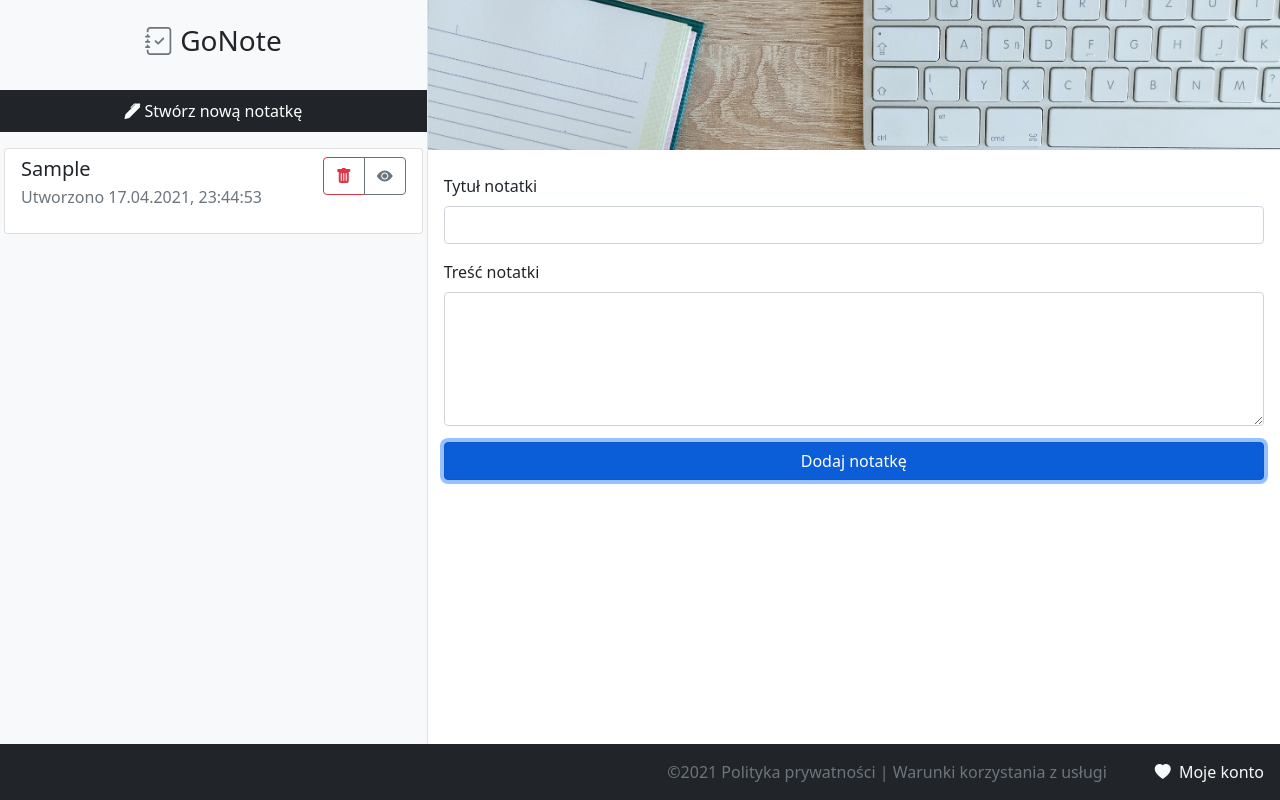
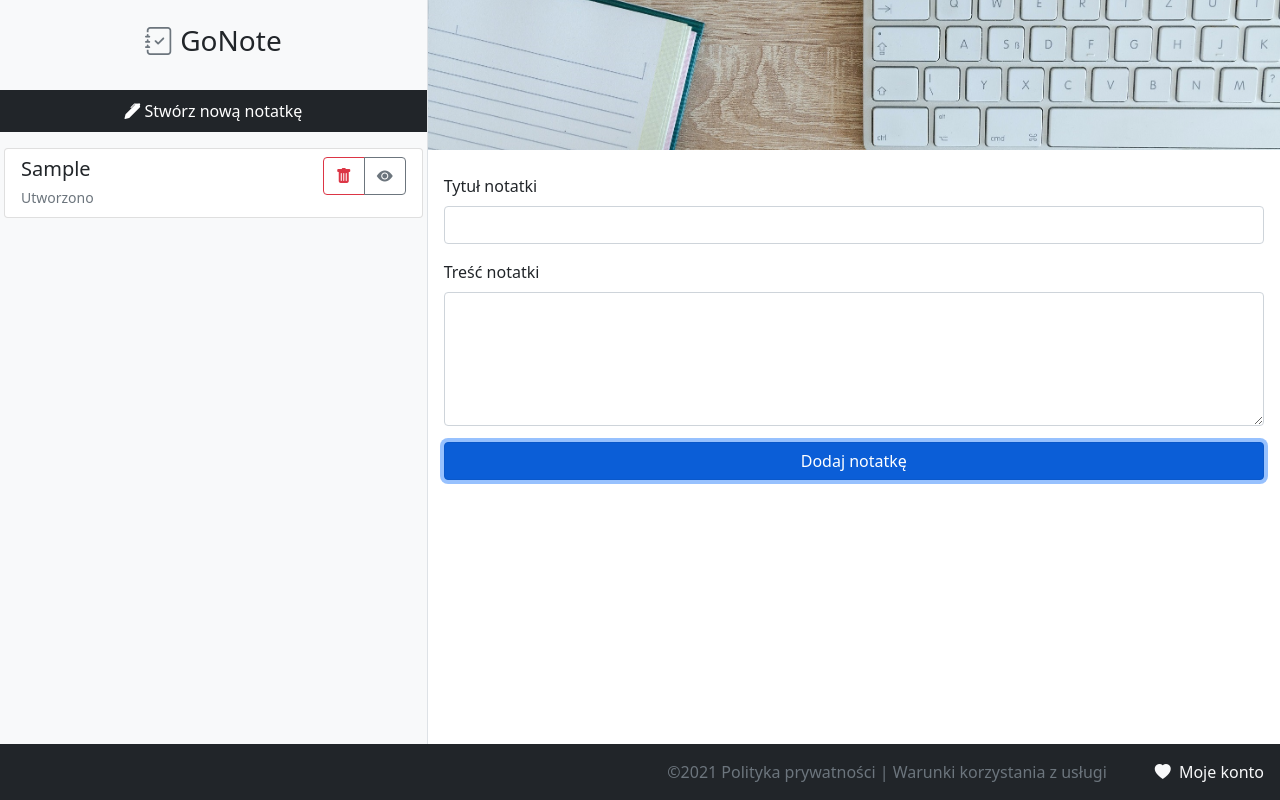
Before and after one commit to monpie3/gonote, a Vue app: page / in a window 1280 px wide. Both pictures are taken after typing "Sample", "Sample" into the empty fields and a click on the button "Dodaj notatkę". Built offline with nearby package versions, Linux system fonts and the light colour scheme; no server answers.

Commit message:
fix the issue with the date of notes

```diff
--- a/src/compontents/NotesList.vue
+++ b/src/compontents/NotesList.vue
@@ -12,7 +12,7 @@
                 </div>
             </div>
             <h5 class="mb-1 text-break text-wrap">{{ note.name }}</h5>
-            <p class="text-muted">Utworzono {{ note.createdAt }} </p>
+            <small class="text-muted">Utworzono {{ note.date }} </small>
         </div>
     </div>
 </template>
```
